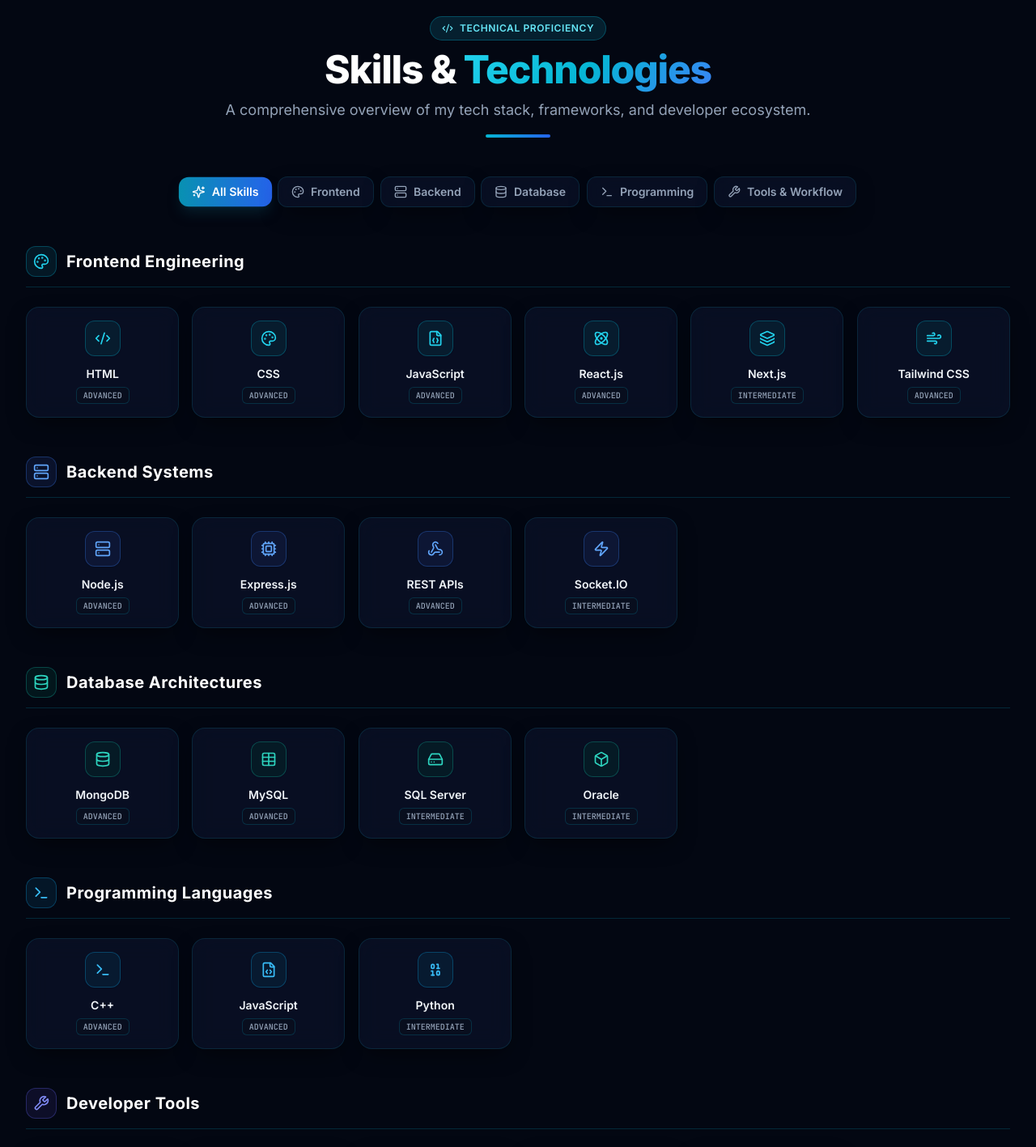
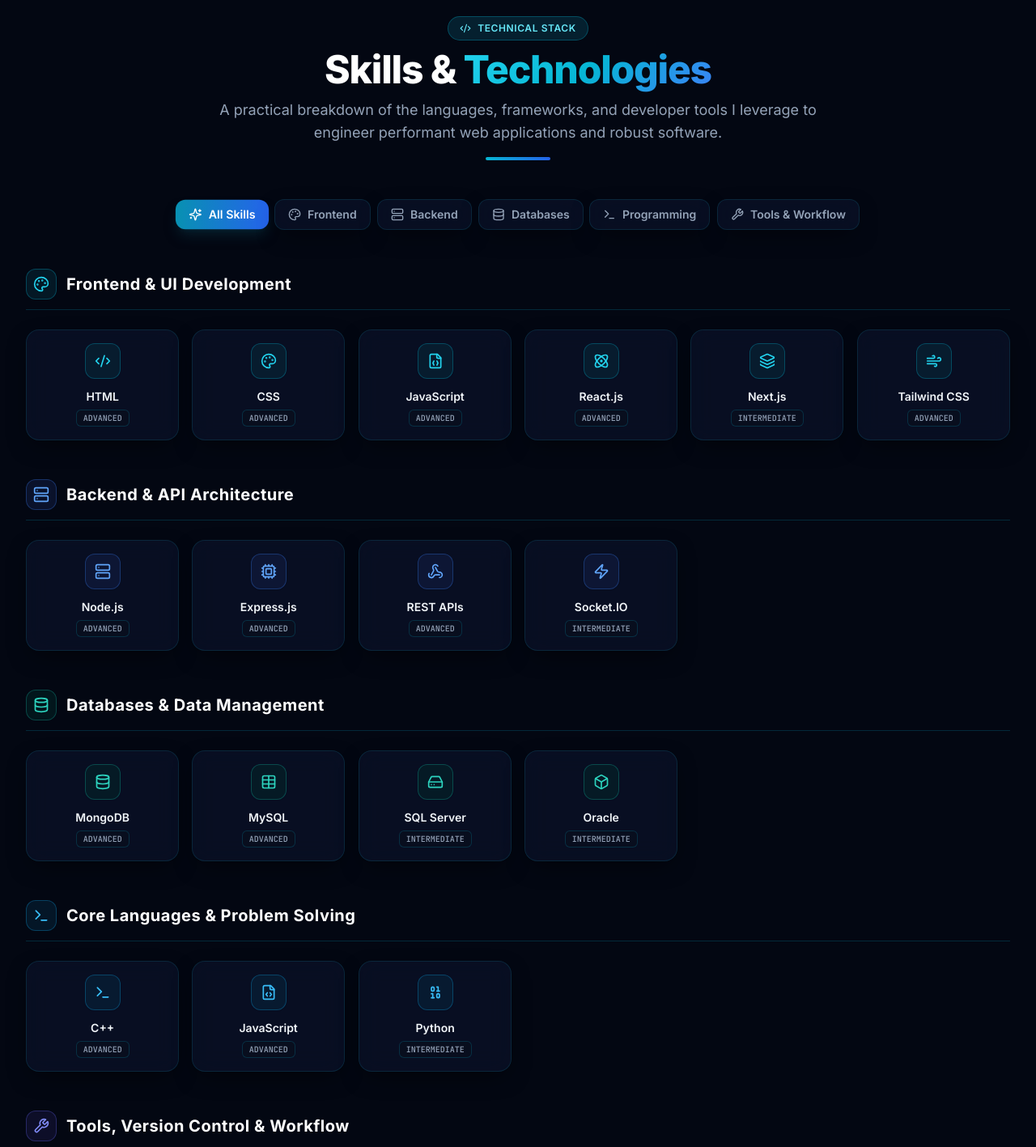
Before and after one commit to Vaishnaviojha162/portfolio, a Next.js app: page / in a window 1280 px wide. Shown: the part 2140-3557 px from the top of the page at 81% size. Built offline with nearby package versions, Linux system fonts and the light colour scheme.

Commit message:
content: personalize Skills & Technologies copy, category names, and descriptions

```diff
--- a/components/Skills.jsx
+++ b/components/Skills.jsx
@@ -16,19 +16,19 @@
 
 const categoryTabs = [
   { id: "all",         label: "All Skills",        icon: Sparkles },
-  { id: "frontend",   label: "Frontend",           icon: Palette },
-  { id: "backend",    label: "Backend",            icon: Server },
-  { id: "database",   label: "Database",           icon: Database },
-  { id: "programming",label: "Programming",        icon: Terminal },
-  { id: "tools",      label: "Tools & Workflow",   icon: Wrench },
+  { id: "frontend",    label: "Frontend",          icon: Palette },
+  { id: "backend",     label: "Backend",           icon: Server },
+  { id: "database",    label: "Databases",         icon: Database },
+  { id: "programming", label: "Programming",       icon: Terminal },
+  { id: "tools",       label: "Tools & Workflow",  icon: Wrench },
 ];
 
 const categoryMeta = [
-  { key: "frontend",    title: "Frontend Engineering",       icon: Palette,  accent: "text-cyan-400",   bg: "bg-cyan-950/40",   border: "border-cyan-500/30" },
-  { key: "backend",     title: "Backend Systems",            icon: Server,   accent: "text-blue-400",   bg: "bg-blue-950/40",   border: "border-blue-500/30" },
-  { key: "database",    title: "Database Architectures",     icon: Database, accent: "text-teal-400",   bg: "bg-teal-950/40",   border: "border-teal-500/30" },
-  { key: "programming", title: "Programming Languages",      icon: Terminal, accent: "text-sky-400",    bg: "bg-sky-950/40",    border: "border-sky-500/30" },
-  { key: "tools",       title: "Developer Tools",            icon: Wrench,   accent: "text-indigo-400", bg: "bg-indigo-950/40", border: "border-indigo-500/30" },
+  { key: "frontend",    title: "Frontend & UI Development",        icon: Palette,  accent: "text-cyan-400",   bg: "bg-cyan-950/40",   border: "border-cyan-500/30" },
+  { key: "backend",     title: "Backend & API Architecture",       icon: Server,   accent: "text-blue-400",   bg: "bg-blue-950/40",   border: "border-blue-500/30" },
+  { key: "database",    title: "Databases & Data Management",      icon: Database, accent: "text-teal-400",   bg: "bg-teal-950/40",   border: "border-teal-500/30" },
+  { key: "programming", title: "Core Languages & Problem Solving", icon: Terminal, accent: "text-sky-400",    bg: "bg-sky-950/40",    border: "border-sky-500/30" },
+  { key: "tools",       title: "Tools, Version Control & Workflow",icon: Wrench,   accent: "text-indigo-400", bg: "bg-indigo-950/40", border: "border-indigo-500/30" },
 ];
 
 function getData(key) {
@@ -50,13 +50,13 @@
         <div className="text-center max-w-3xl mx-auto mb-12">
           <div className="inline-flex items-center gap-2 px-3.5 py-1.5 rounded-full bg-cyan-950/60 border border-cyan-500/30 text-cyan-300 text-xs font-semibold uppercase tracking-wider mb-3">
             <Code2 className="w-3.5 h-3.5" />
-            Technical Proficiency
+            Technical Stack
           </div>
           <h2 className="text-3xl sm:text-5xl font-extrabold text-white tracking-tight">
             Skills & <span className="text-gradient-cyan">Technologies</span>
           </h2>
           <p className="text-slate-400 text-base sm:text-lg mt-3">
-            A comprehensive overview of my tech stack, frameworks, and developer ecosystem.
+            A practical breakdown of the languages, frameworks, and developer tools I leverage to engineer performant web applications and robust software.
           </p>
           <div className="h-1 w-20 bg-gradient-to-r from-cyan-500 to-blue-600 mx-auto mt-4 rounded-full" />
         </div>
```
